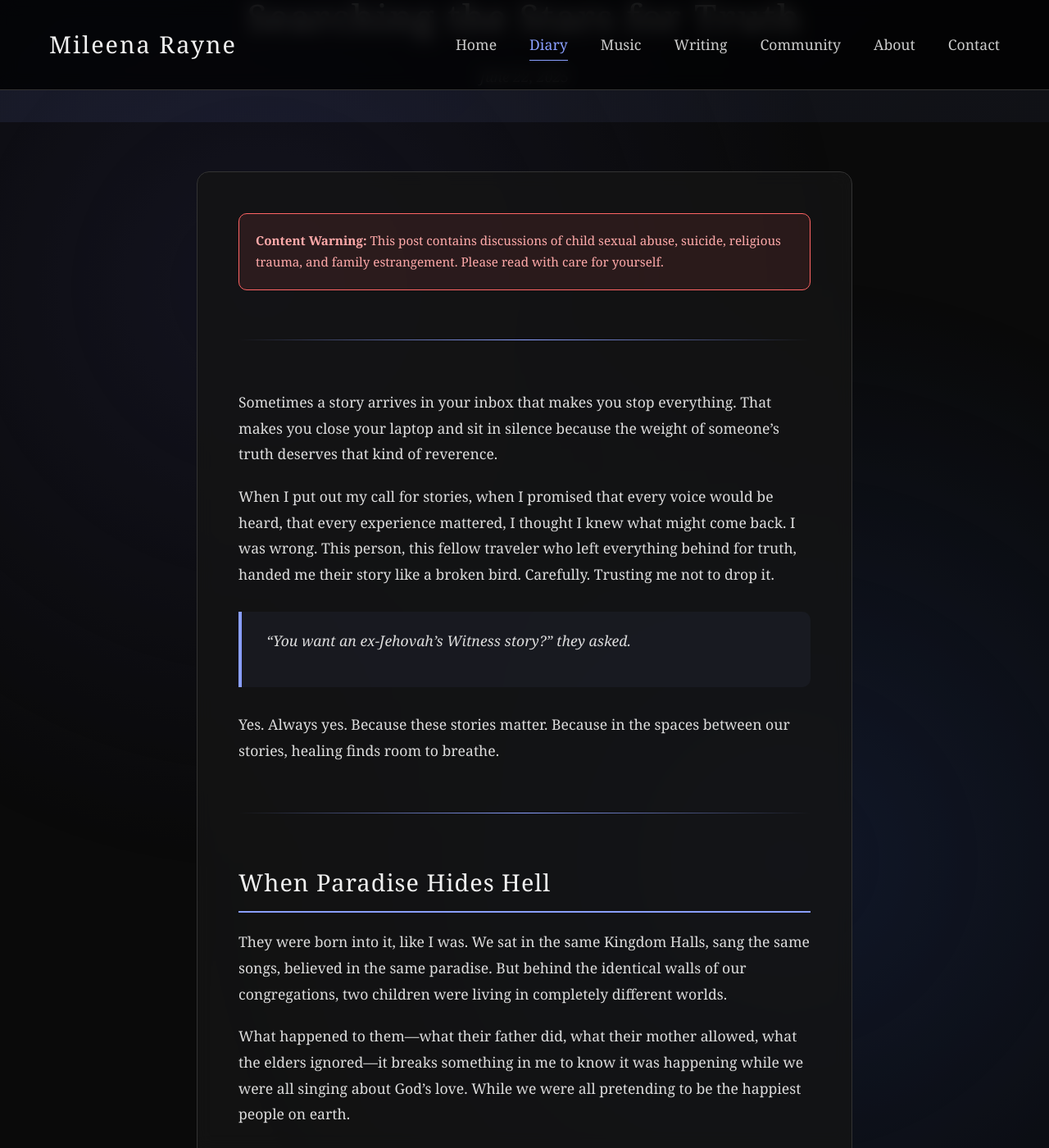
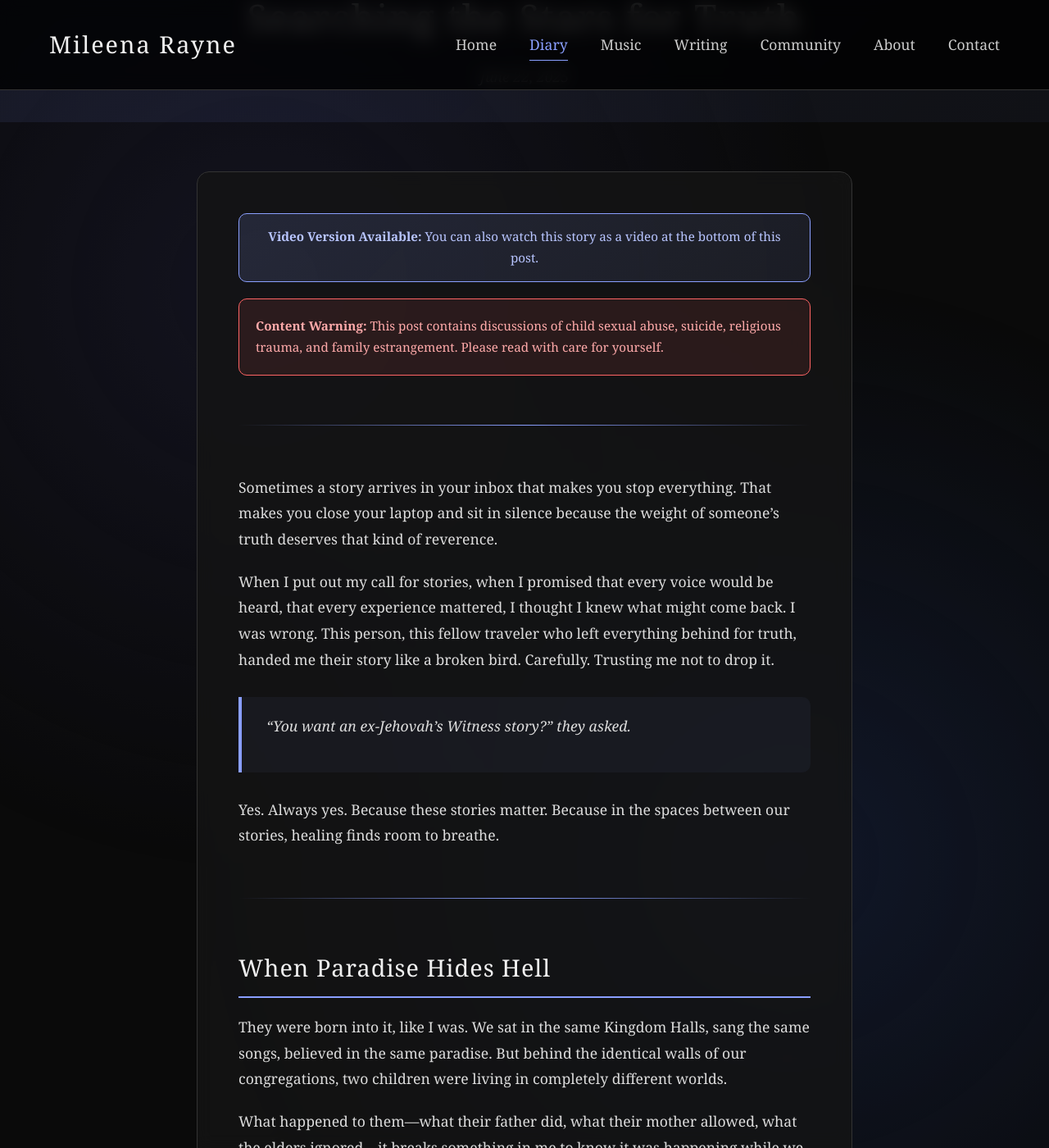
Before and after one commit to Mileena28/Mileena28.github.io, a Jekyll site: the page built from _posts/2025-06-22-when-everything-you-knew-was-a-lie.md, in a window 1280 px wide and 1400 px high, scrolled down 399 px. Shown: the whole window at 82% size. Built offline with Jekyll 4.4.1, drawn with Linux system fonts in a browser that asks for light colours; some of the changed lines change nothing that is shown.

Commit message:
Update 2025-06-22-when-everything-you-knew-was-a-lie.md

```diff
--- a/_posts/2025-06-22-when-everything-you-knew-was-a-lie.md
+++ b/_posts/2025-06-22-when-everything-you-knew-was-a-lie.md
@@ -10,6 +10,10 @@
 content-warning: true
 warning-text: "This post contains discussions of child sexual abuse, suicide, religious trauma, and family estrangement. Please read with care."
 ---
+
+<div class="video-notice-box">
+<strong>Video Version Available:</strong> You can also watch this story as a video at the bottom of this post.
+</div>
 
 <div class="content-warning-box">
 <strong>Content Warning:</strong> This post contains discussions of child sexual abuse, suicide, religious trauma, and family estrangement. Please read with care for yourself.
@@ -145,7 +149,26 @@
 <p>You are not alone in this. Even when it feels like you are. Even when the truth makes you strange. Even when the universe shows you things others won't believe. You are not alone.</p>
 </div>
 
+---
+
+## Video Version
+
+<div class="video-container">
+<iframe width="560" height="315" src="https://www.youtube.com/embed/a5r3ij0LaWQ?si=NJj1TaEz6B6feX4m" title="YouTube video player" frameborder="0" allow="accelerometer; autoplay; clipboard-write; encrypted-media; gyroscope; picture-in-picture; web-share" referrerpolicy="strict-origin-when-cross-origin" allowfullscreen></iframe>
+</div>
+
 <style>
+.video-notice-box {
+    background: linear-gradient(135deg, rgba(138, 159, 255, 0.15), rgba(138, 159, 255, 0.08));
+    border: 1px solid #8a9fff;
+    border-radius: 10px;
+    padding: 15px 20px;
+    margin-bottom: 20px;
+    font-size: 0.95em;
+    color: #b8c5ff;
+    text-align: center;
+}
+
 .content-warning-box {
     background: rgba(255, 100, 100, 0.1);
     border: 1px solid #ff6464;
@@ -154,6 +177,26 @@
     margin-bottom: 40px;
     font-size: 0.95em;
     color: #ffaaaa;
+}
+
+.video-container {
+    position: relative;
+    padding-bottom: 56.25%; /* 16:9 aspect ratio */
+    height: 0;
+    overflow: hidden;
+    max-width: 100%;
+    background: #000;
+    border-radius: 10px;
+    margin: 30px 0;
+}
+
+.video-container iframe {
+    position: absolute;
+    top: 0;
+    left: 0;
+    width: 100%;
+    height: 100%;
+    border-radius: 10px;
 }
 
 .author-note {
```
